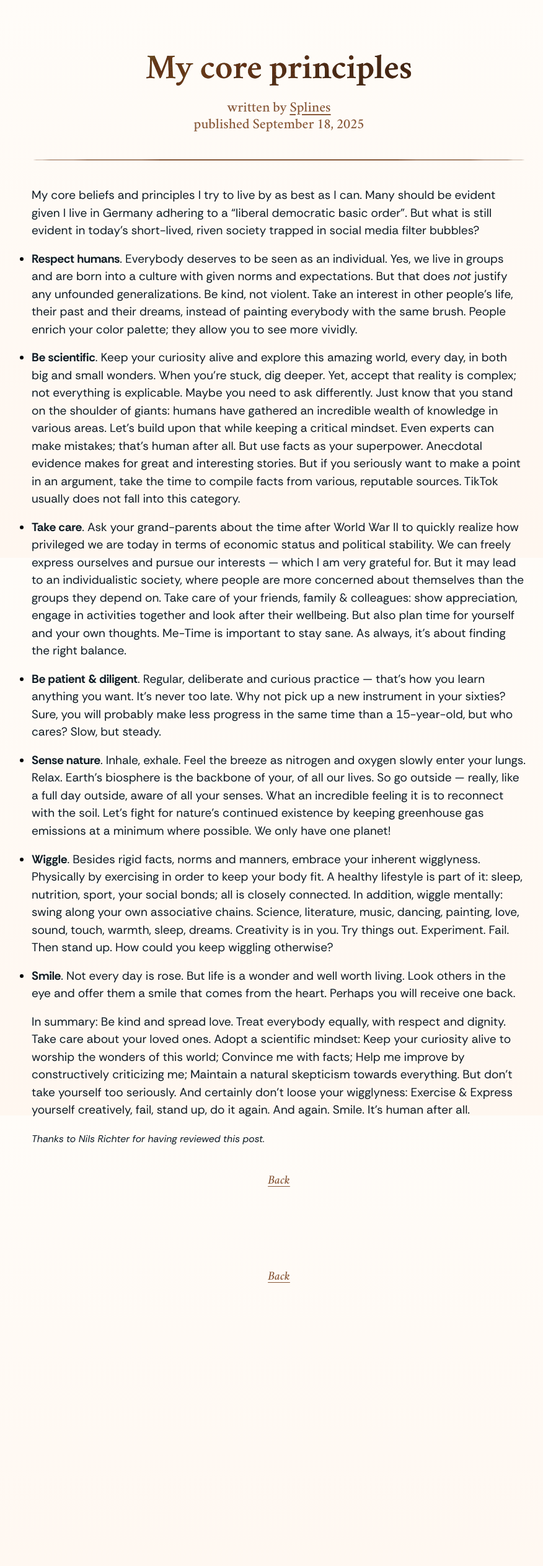
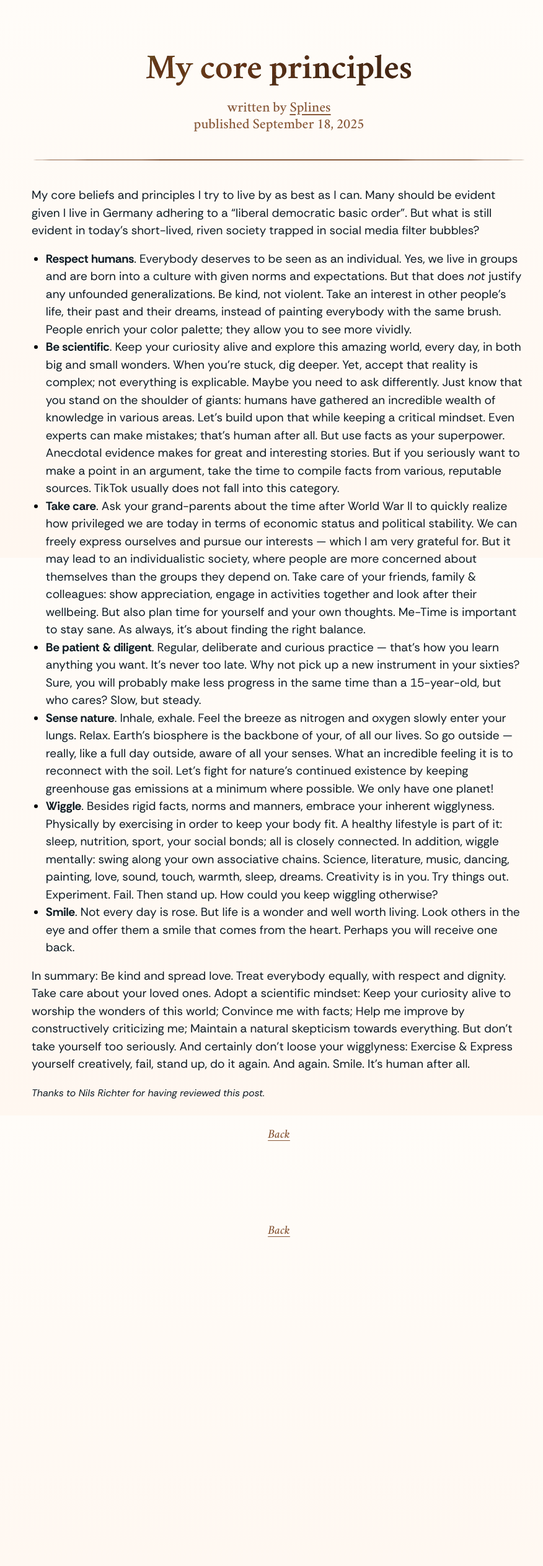
Before and after one commit to Splines/homepage, a Jekyll site: the page built from _posts/2025-09-18-core-principles.md, in a window 1280 px wide. Shown: the whole page at 62% size, without its empty margins (190-1066 px from the left). Built offline with Jekyll 4.4.1, drawn with Linux system fonts in a browser that asks for light colours; comment, search, counter and statistics services are not loaded; after the commit the page ends 2453 px from its top, so only the background shows below that.

Commit message:
Restyle bullet points spacing

```diff
--- a/_sass/_page.scss
+++ b/_sass/_page.scss
@@ -23,6 +23,23 @@ header {
 p {
   margin-top: 0.4em;
   margin-bottom: 0.9em;
+}
+
+ul,
+ol {
+  margin-top: 0.4em;
+  margin-bottom: 0.9em;
+  padding-left: 1.2em;
+}
+
+li {
+  margin: 0;
+  line-height: 1.5rem;
+
+  > p {
+    margin-top: 0;
+    margin-bottom: 0;
+  }
 }
 
 figure {
```
